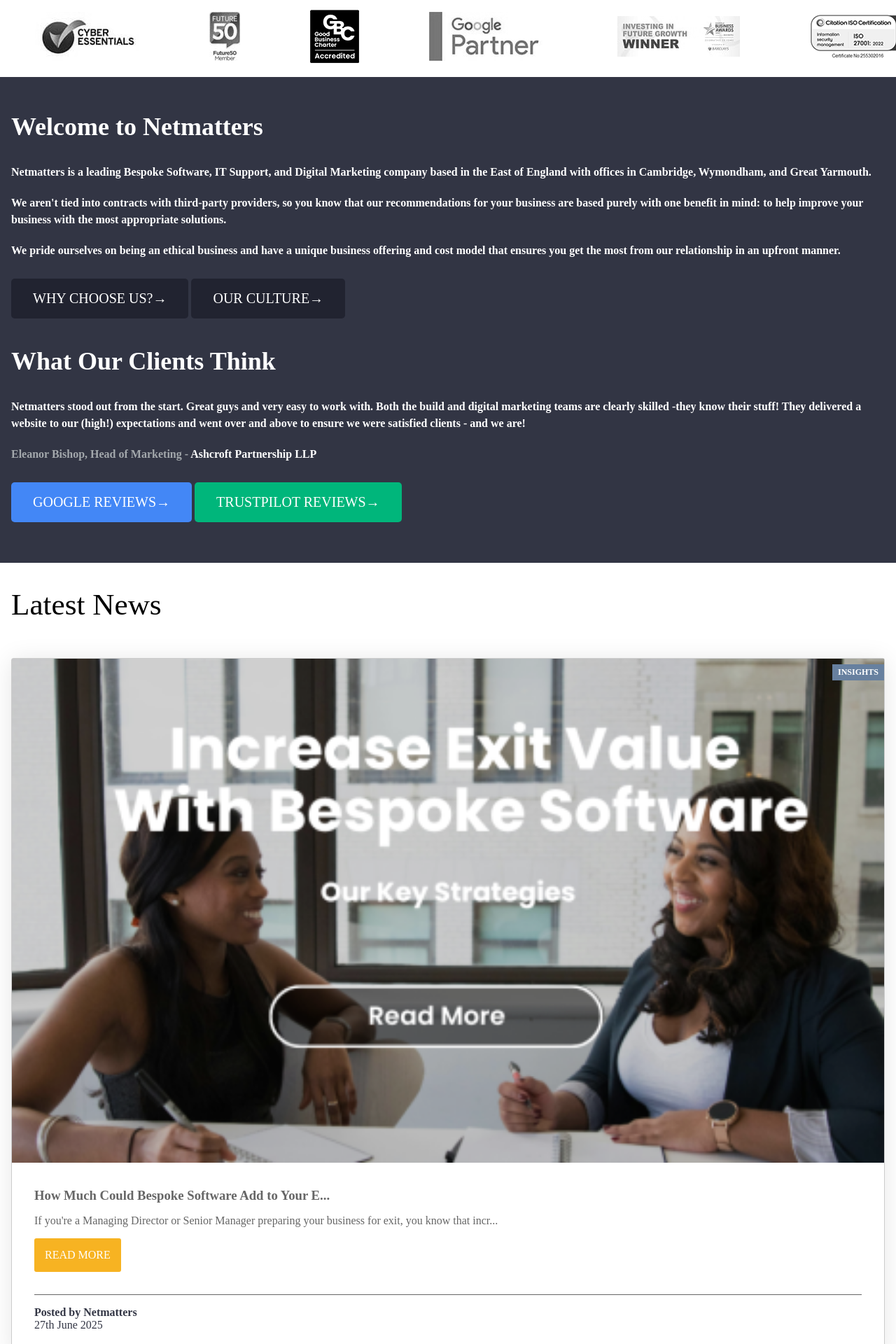
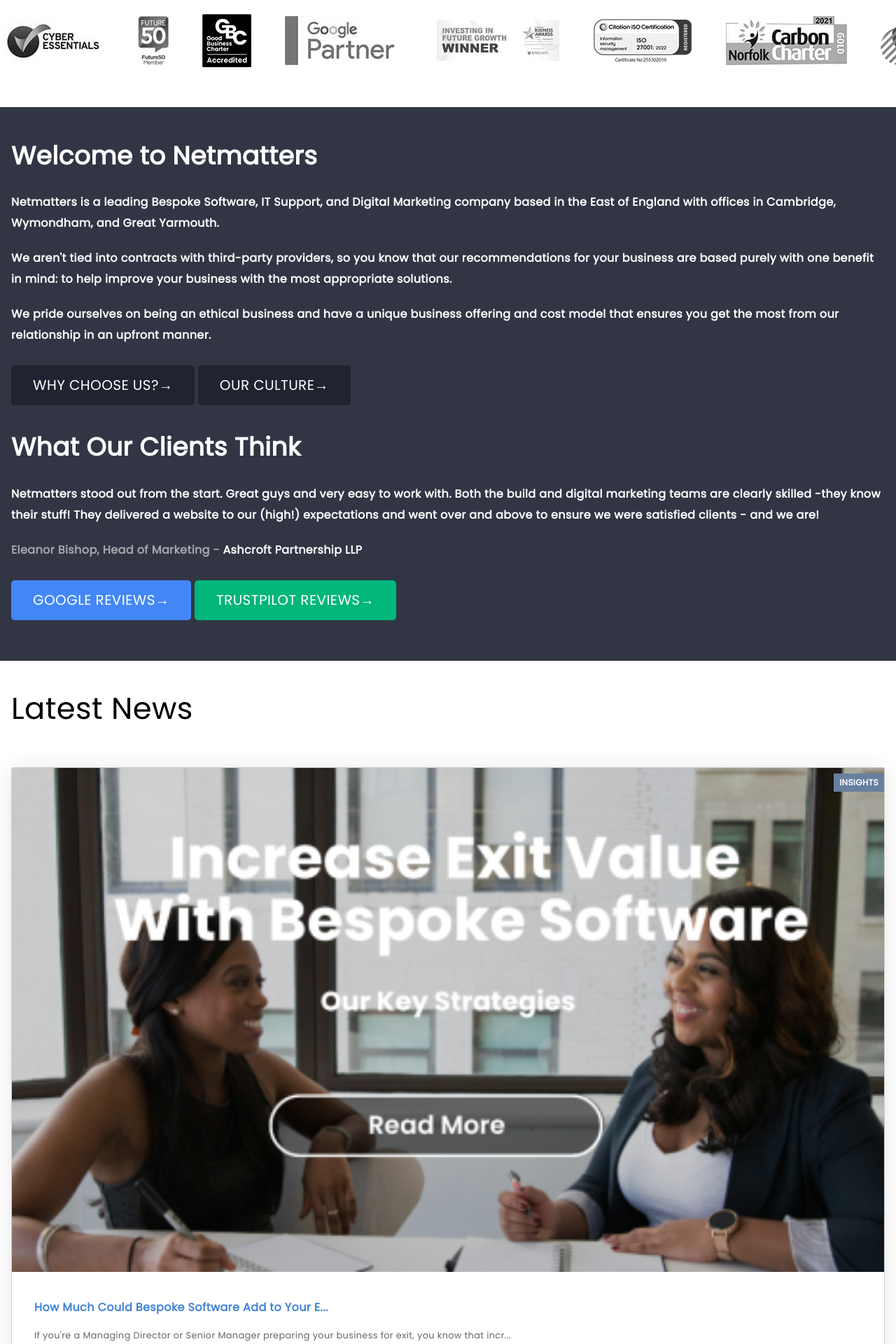
Before and after one commit to davidstratton-co-uk/nm-html-css-assessment, a PHP site: page / in a window 1280 px wide. Shown: the part 3080-5000 px from the top of the page at 70% size. Run offline with PHP 8.4, Linux system fonts and the light colour scheme.

Commit message:
Added User Images for News Items Added Poppins Font Corrected Padding in Hero Section Styled User Details for News Items Correct Line-Height in Testimony Section Adding Padding to Sections. Remove Padding from some elements to account for Section Padding Change. Added correct content to News Items

```diff
--- a/index.html
+++ b/index.html
@@ -4,6 +4,11 @@
         <meta charset="UTF-8">
         <meta http-equiv="X-UA-Compatible" content="IE=edge">
         <meta name="viewport" content="width=device-width, initial-scale=1, user-scalable=no">
+
+        <link rel="preconnect" href="https://fonts.googleapis.com">
+        <link rel="preconnect" href="https://fonts.gstatic.com" crossorigin>
+        <link href="https://fonts.googleapis.com/css2?family=Poppins:ital,wght@0,400;1,700&display=swap" rel="stylesheet">
+
         <link rel="stylesheet" href="css/style.min.css">
         <title>Full Service Digital Agency | Cambridgeshire & Norfolk | Netmatters</title>
     </head>
@@ -126,7 +131,7 @@
             </section>
             <section id="section-news">
                 <header><h2>Latest News</h2></header>
-                <div class="container">
+                <div class="news-container">
                     <article class="news-item" data-news-type="insights">
                         <!-- absolute position anchor 0 in all four directions to cover article and make it clickable-->
                         <a href="#"></a>
@@ -134,11 +139,11 @@
                             <a class="news-type">Insights</a>
                             <img src="uploads/2025/6/27/how-much-could-vKZG.png" alt="News Header Image" />
                         </header>
-                        <h3>How Much Could Bespoke Software Add to Your E...</h3>
+                        <h3><a href="#">How Much Could Bespoke Software Add to Your E...</a></h3>
                         <p>If you're a Managing Director or Senior Manager preparing your business  for exit, you know that incr...</p>
                         <a class="news-readmore">Read More</a>
                         <footer class="news-footer">
-                            <img src="" alt="" />
+                            <img src="users/1/avatar_user_1.png" alt="" />
                             <p>Posted by Netmatters</p>
                             <p><time>27th June 2025</time></p>
                         </footer>
@@ -150,11 +155,11 @@
                             <a class="news-type">Insights</a>
                             <img src="uploads/2025/6/26/how-can-ai-L9M0.png" alt="News Header Image" />
                         </header>
-                        <h3>How Much Could Bespoke Software Add to Your E...</h3>
-                        <p>If you're a Managing Director or Senior Manager preparing your business  for exit, you know that incr...</p>
+                        <h3><a href="#">How Can AI Benefit My Business?</a></h3>
+                        <p>The idea of integrating AI into your business operations may seem daunting, but there are undeniable...</p>
                         <a class="news-readmore">Read More</a>
                         <footer class="news-footer">
-                            <img src="" alt="" />
+                            <img src="users/1/avatar_user_1.png" alt="" />
                             <p>Posted by Netmatters</p>
                             <p><time>26th June 2025</time></p>
                         </footer>
@@ -166,12 +171,12 @@
                             <a class="news-type">Careers</a>
                             <img src="uploads/2025/6/20/1st-line-technician-1QNr.png" alt="News Header Image" />
                         </header>
-                        <h3>How Much Could Bespoke Software Add to Your E...</h3>
-                        <p>If you're a Managing Director or Senior Manager preparing your business  for exit, you know that incr...</p>
+                        <h3><a href="#">1st Line Technician</a></h3>
+                        <p>Salary Range £25,000 -£29,000 + Pension Hours 40 hours per week, Monday - Friday Location Wymondham,...</p>
                         <a class="news-readmore">Read More</a>
                         <footer class="news-footer">
-                            <img src="" alt="" />
-                            <p>Posted by Netmatters</p>
+                            <img src="users/2/avatar_user_2.png" alt="" />
+                            <p>Posted by Bethany Shakespeare</p>
                             <p><time>20th June 2025</time></p>
                         </footer>
                     </article>
--- a/scss/base/_typography.scss
+++ b/scss/base/_typography.scss
@@ -6,9 +6,29 @@ html {
 }
 
 body {
+    font-family: Poppins, sans-serif;
+    letter-spacing: .4px;
     margin: 0;
     padding: 0;
 }
+
+// ****
+// ** Text Colours
+// ****
+
+%poppins-regular {
+  font-family: "Poppins", sans-serif;
+  font-weight: 400;
+  font-style: normal;
+}
+
+%poppins-bold-italic {
+  font-family: "Poppins", sans-serif;
+  font-weight: 700;
+  font-style: italic;
+}
+
+
 // ****
 // ** Text Colours
 // ****
--- a/scss/modules/_carousel.scss
+++ b/scss/modules/_carousel.scss
@@ -3,6 +3,7 @@
     ul {
         @extend %link-list;
         display: flex;
+        column-gap: 3rem;
         flex-wrap: nowrap;
         width: 100dvw;
         min-width: 100%;
@@ -11,7 +12,6 @@
     }
 
     li {
-        padding: 1rem 50px;
         max-width: 100%;
         height: auto;
         min-width: max-content;
--- a/scss/modules/_clients.scss
+++ b/scss/modules/_clients.scss
@@ -0,0 +1,3 @@
+#section-clients {
+    padding-top: 3rem;
+}
--- a/scss/modules/_hero.scss
+++ b/scss/modules/_hero.scss
@@ -30,6 +30,7 @@
 
     h2 {
         font-size: 2.5rem;
+        line-height: 3rem;
     }
 
     p {
--- a/scss/modules/_index.scss
+++ b/scss/modules/_index.scss
@@ -19,14 +19,24 @@
 @import 'services';
 
 // ****
+// ** Import Carousel
+// ****
+@import 'carousel';
+
+// ****
+// ** Import Partners
+// ****
+@import 'partners';
+
+// ****
 // ** Import Testimony
 // ****
 @import 'testimony';
 
 // ****
-// ** Import Carousel
+// ** Import Partners
 // ****
-@import 'carousel';
+@import 'clients';
 
 // ****
 // ** Import News
--- a/scss/modules/_news.scss
+++ b/scss/modules/_news.scss
@@ -20,6 +20,12 @@
         text-decoration: none;
         justify-self: center;
     }
+}
+
+.news-container {
+    display: flex;
+    flex-direction: column;
+    padding-bottom: 2rem;
 }
 
 .news-item {
@@ -46,9 +52,22 @@
         margin-bottom: 2rem;
     }
 
-    h3,
+    h3 {
+        font-size: 1rem;
+        font-weight: 600;
+        line-height: 1.5;
+    }
+
+    h3 a{
+        color: #4183d7;
+        text-decoration: none;
+    }
+
     p {
         color: #666;
+        font-size: 0.8rem;
+        font-weight: 400;
+        line-height: 1.8;
     }
 
     & > h3,
@@ -64,8 +83,20 @@
 }
 
 .news-footer {
-    border-top: 1px solid #666;
+    border-top: 1px solid #ccc;
     display: grid;
+    column-gap: 1rem;
+    grid-template-columns: min-content 1fr;
+    grid-template-areas:
+    "avatar posted"
+    "avatar date";
+
+
+    img {
+        align-self: center;
+        width: 45px;
+        grid-area: avatar;
+    }
 
     p {
         color: #333645;
@@ -73,7 +104,9 @@
     }
 
     & p:first-of-type {
+        grid-area: posted;
         font-weight: 600;
+        align-self: baseline;
     }
 }
 
@@ -112,8 +145,3 @@ article[data-news-type="careers"] .news-type,
 article[data-news-type="careers"] .news-readmore {
     background-color: #4183d7;
 }
-
-.container {
-    display: flex;
-    flex-direction: column;
-}
--- /dev/null
+++ b/scss/modules/_partners.scss
@@ -0,0 +1,3 @@
+#section-partners {
+    padding: 50px 0 50px 0;
+}
--- a/scss/modules/_services.scss
+++ b/scss/modules/_services.scss
@@ -1,4 +1,5 @@
 #section-services {
+    padding: 50px 0 50px 0;
     display: grid;
     grid-template-columns: 1fr;
 
@@ -10,6 +11,7 @@
         padding-left: 1rem;
         font-size: 2.7rem;
         font-weight: 400;
+        margin: 0 0 1rem 0;
     }
 
     > a {
@@ -19,6 +21,7 @@
         color: #333645;
         text-decoration: none;
         justify-self: center;
+        margin: 25px 0 -75px 0;
     }
 
 }
@@ -51,11 +54,16 @@
     h3 {
         margin: 0;
         padding: 0;
-        font-size: 1.7rem;
+        font-size: 1.3rem;
         color: #333645;
         font-weight: 400;
+        line-height: 1.1;
     }
 
+    p {
+        font-size: 0.8rem;
+        line-height: 1.37;
+    }
     a {
         color: white;
         line-height: 35px;
--- a/scss/modules/_testimony.scss
+++ b/scss/modules/_testimony.scss
@@ -9,12 +9,13 @@
         font-size: 2.25rem;
         font-weight: 600;
         margin: 0 0 2rem;
+        line-height: 1.1;
     }
 
     p {
         color: #fff;
         font-weight: 600;
-        line-height: 1.5rem;
+        line-height: 1.875rem;
         margin-bottom: 20px;
 
     }
```
Also changed, not shown: css/style.css (+77 -33 lines), css/style.min.css, users/1/avatar_user_1.png (added), users/2/avatar_user_2.png (added), 2 other files.
